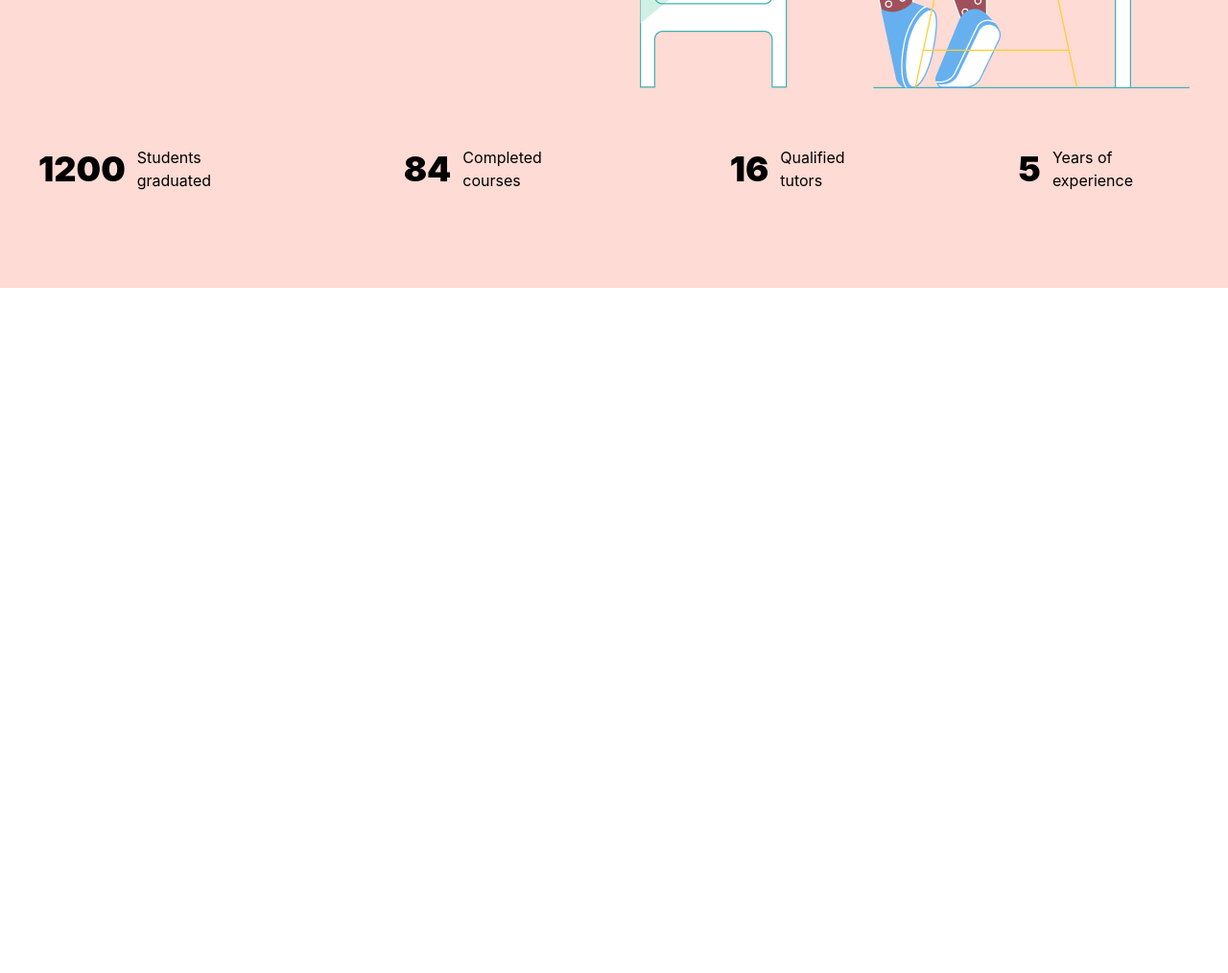
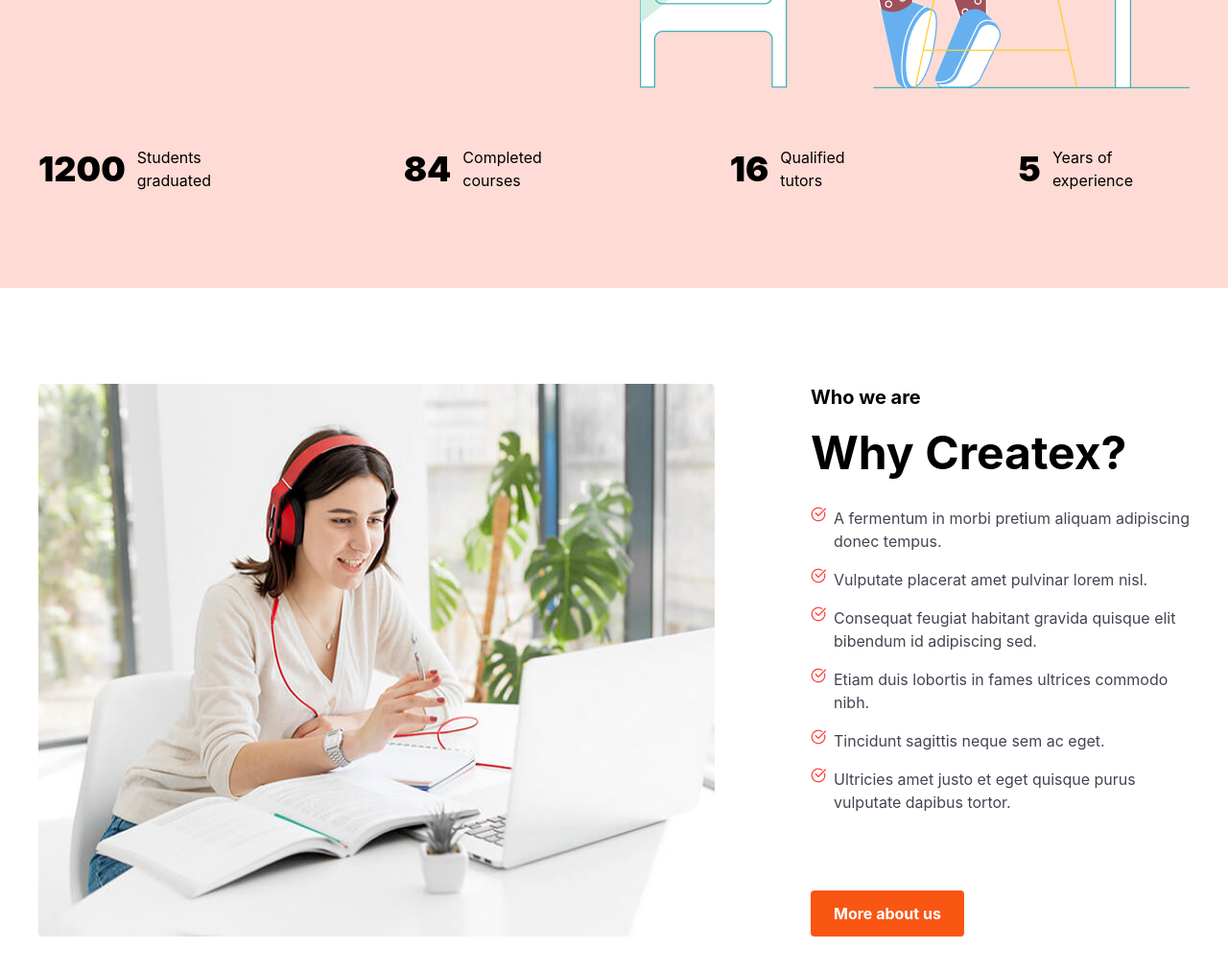
Before and after one commit to Vikingstrong/Home-Work-coop, a website: page index.html in a window 1280 px wide. Shown: the part 647-1661 px from the top of the page at 96% size. Before the commit the page ends 947 px from the top, so only its background shows below. Drawn offline with nearby package versions, Linux system fonts and the light colour scheme; files that its build step writes are made by us from their sources.

Commit message:
Add section 2 on page 1

```diff
--- a/index.html
+++ b/index.html
@@ -47,6 +47,23 @@
             <h3 class="flex gap-3 font-black text-3xl lg:text-4xl items-center">5 <span class="text-base font-normal">Years of experience</span></h3>
         </div>
     </section>
+
+    <section class="max-w-300 m-auto p-5 lg:px-0 lg:py-25 flex flex-col lg:flex-row lg:justify-between gap-5 lg:gap-25">
+        <img src="src/img/page1/section2/img.png" alt="">
+        <aside class="flex flex-col gap-5 items-start">
+            <h4 class="text-xl font-bold">Who we are</h4>
+            <h2 class="font-bold text-4xl lg:text-5xl">Why Createx?</h2>
+            <div class="flex flex-col gap-4 mt-3 text-[#424551]">
+                <p class="flex gap-2 items-start"><img src="./src/img/page1/section2/icon.png" alt=""> A fermentum in morbi pretium aliquam adipiscing donec tempus.</p>
+                <p class="flex gap-2 items-start"><img src="./src/img/page1/section2/icon.png" alt="">Vulputate placerat amet pulvinar lorem nisl.</p>
+                <p class="flex gap-2 items-start"><img src="./src/img/page1/section2/icon.png" alt="">Consequat feugiat habitant gravida quisque elit bibendum id adipiscing sed.</p>
+                <p class="flex gap-2 items-start"><img src="./src/img/page1/section2/icon.png" alt="">Etiam duis lobortis in fames ultrices commodo nibh.</p>
+                <p class="flex gap-2 items-start"><img src="./src/img/page1/section2/icon.png" alt="">Tincidunt sagittis neque sem ac eget.</p>
+                <p class="flex gap-2 items-start"><img src="./src/img/page1/section2/icon.png" alt="">Ultricies amet justo et eget quisque purus vulputate dapibus tortor.</p>
+            </div>
+            <button class="py-3 px-6 bg-[#F95614] text-white font-bold rounded-sm mt-5 lg:mt-15">More about us</button>
+        </aside>
+    </section>
 </main>
 </body>
 </html>
```
Also changed, not shown: src/img/page1/section2/icon.png (added), src/img/page1/section2/img.png (added).
